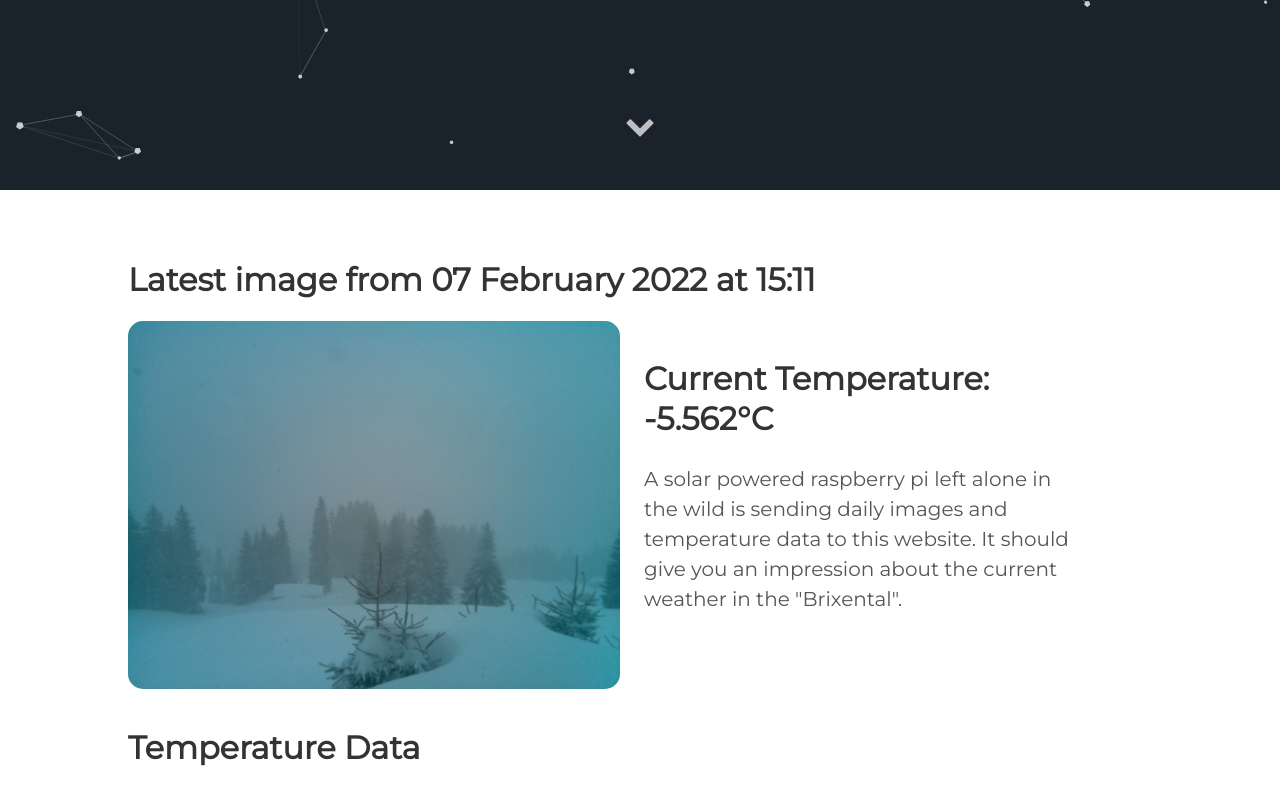
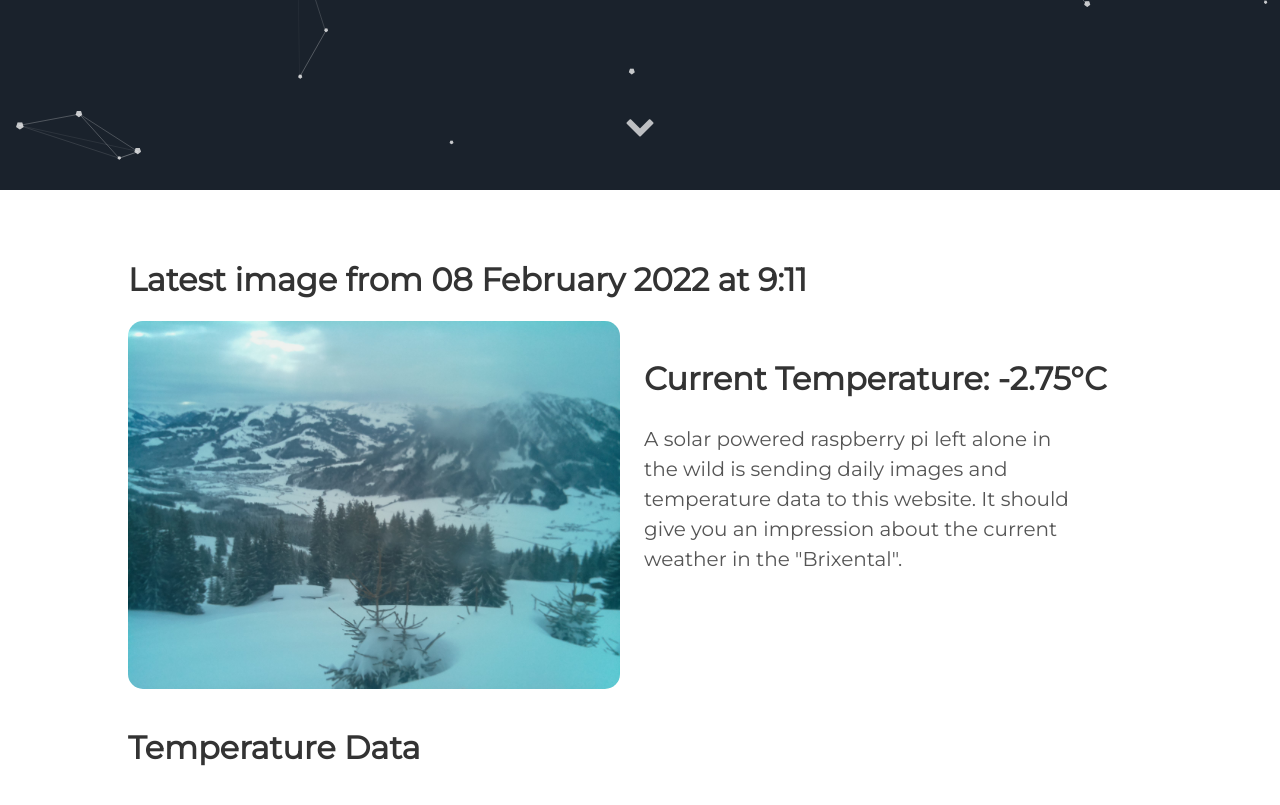
Before and after one commit to vektorious/vektorious.github.io, a Jekyll site: the page built from resources/huette.md, in a window 1280 px wide and 900 px high, scrolled down 710 px. Shown: the top 805 px of the window. Built offline with Jekyll 4.4.1, drawn with Linux system fonts in a browser that asks for light colours.

Commit message:
I'm a bot beep boop

```diff
--- a/resources/huette.md
+++ b/resources/huette.md
@@ -6,13 +6,13 @@
 description: 'Live image from the Austrian alps'
 twitter_text: ' '
 ---
-## Latest image from 07 February 2022 at 15:11
+## Latest image from 08 February 2022 at  9:11
 <div class="huette">
   <div class="huette-image">
     <img src="{{ "/assets/img/huette.jpg" | prepend: site.baseurl }}">
   </div>
   <div class="huette-text">
-        <h2>Current Temperature: -5.562°C</h2>
+        <h2>Current Temperature: -2.75°C</h2>
         <p>A solar powered raspberry pi left alone in the wild is sending daily images and temperature data to this website. It should give you an impression about the current weather in the "Brixental".</p>
 
   </div>
```
Also changed, not shown: rpi-script/2022-02-08_090941.txt (renamed from rpi-script/2022-02-07_150943.txt, +5 -5 lines), rpi-script/huette.md (+2 -2 lines), assets/img/huette.jpg, assets/img/temp_plot.png, rpi-script/temp_plot.png, 1 other file.
